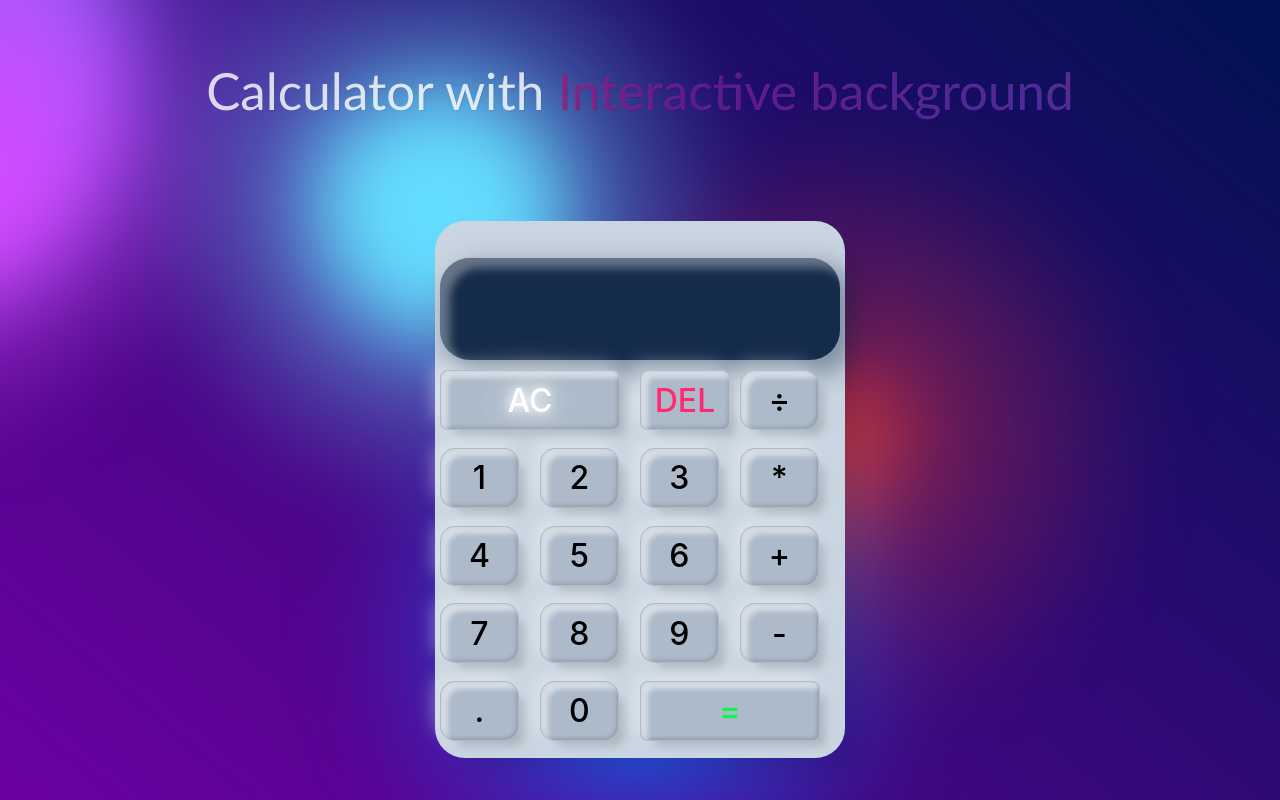
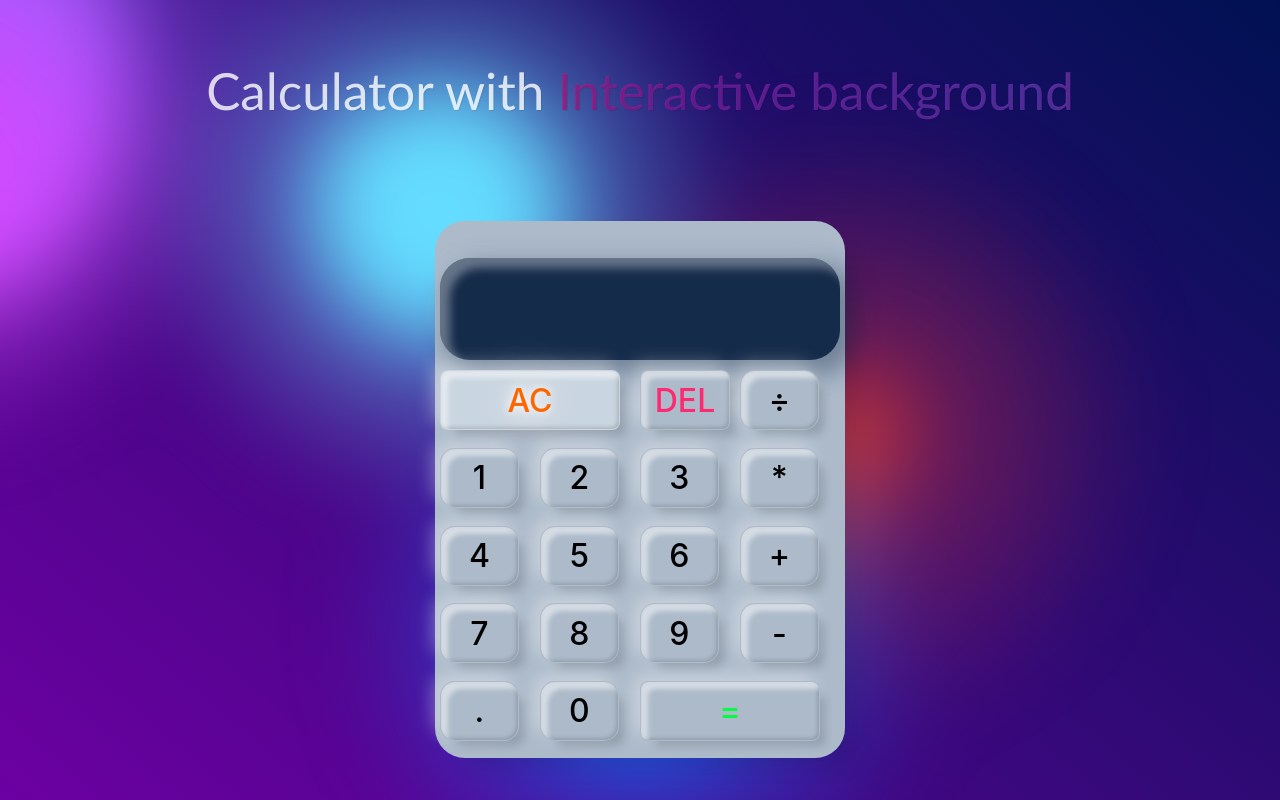
Before and after one commit to katleschris/Count, a React (Vite) app: page / in a window 1280 px wide. In both pictures the pointer is over the button "AC". Built offline with nearby package versions, Linux system fonts and the light colour scheme; a web font is replaced by a local one.

Commit message:
Improved color

```diff
--- a/src/Calculator.css
+++ b/src/Calculator.css
@@ -7,7 +7,7 @@
   padding: 5px 5px 0px 5px !important;
   border-radius: 30px;
   box-shadow: 20px 20px 20px -10px rgba(0, 0, 0, 0.1);
-  background: #c9d5e0;
+  background: #acbaca;
   z-index: 1;
 }
 
@@ -32,7 +32,8 @@
 
 .calculator-grid > button:hover,
 .calculator-grid > button:focus {
-  background-color: #acbaca ;
+  background-color: #c9d5e0 ;
+
 }
 
 .span-two {
@@ -48,7 +49,23 @@
 }
 .equal{
   color:#04fc43;
+  font-size: larger;
 }
+
+.del:hover,
+.del:focus {
+   color: #f00;
+}
+.clear:hover,
+.clear:focus {
+  color: #f60;
+}
+.equal:hover,
+.equal:focus {
+  color: #0080ff;
+  transform: scale(1.05);
+}
+
 
 .del,
 .clear,
```
